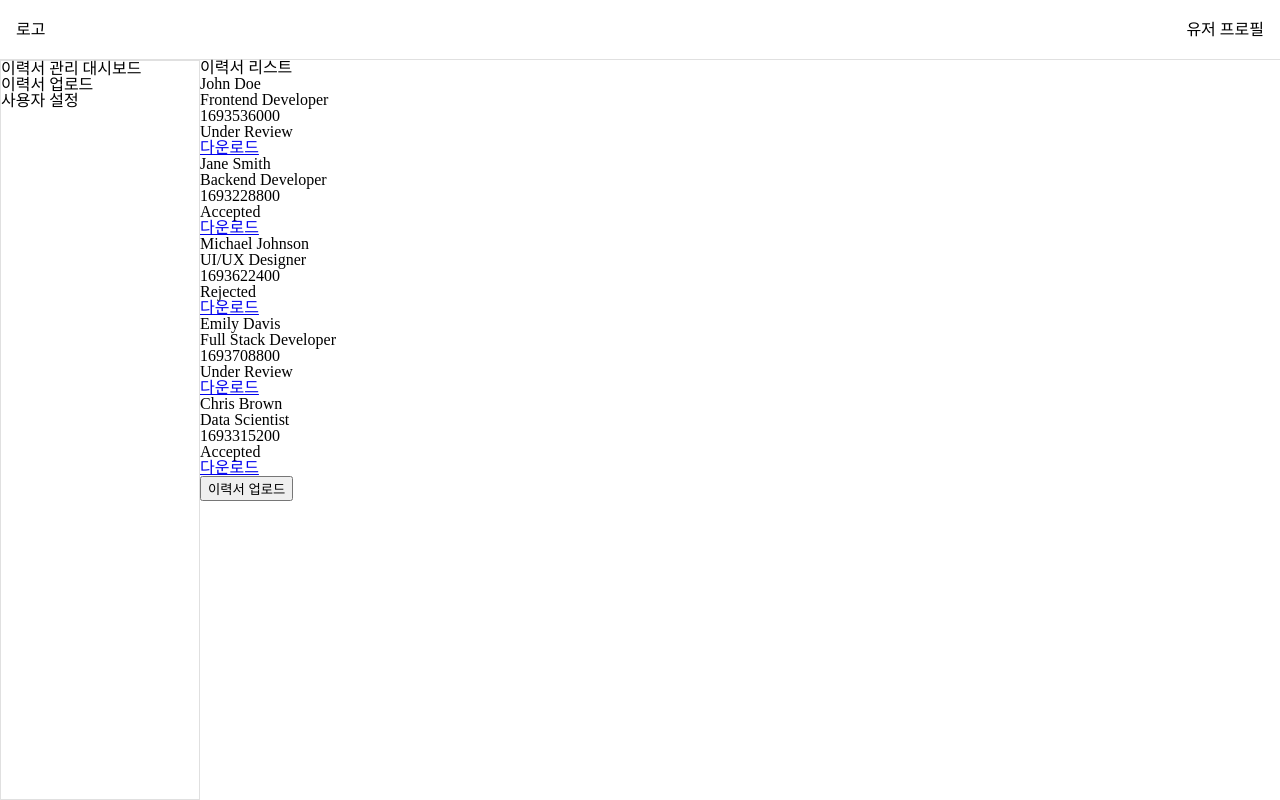
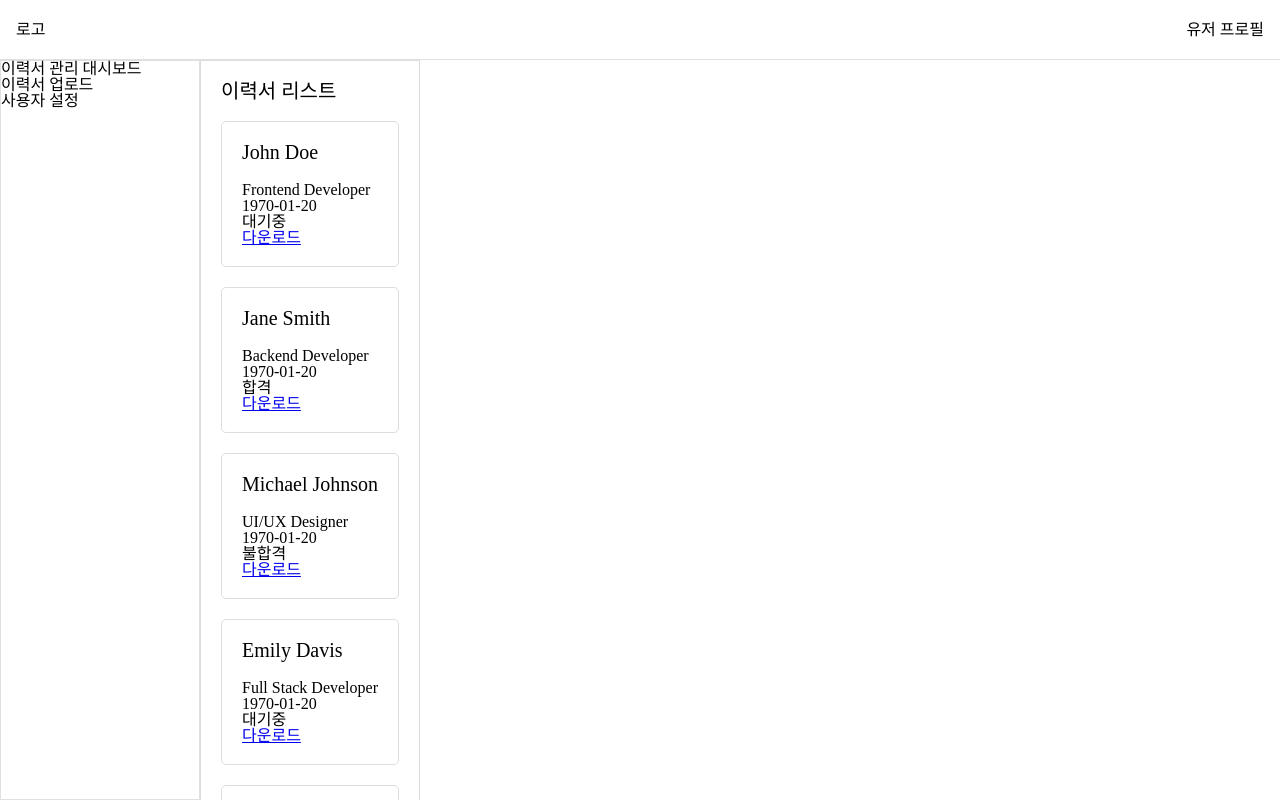
Before and after one commit to soonki-98/ats-client, a React (Create React App) app: page / in a window 1280 px wide. Shown: the top 800 px of the page. Built offline with nearby package versions, Linux system fonts and the light colour scheme.

Commit message:
이력서 리스트 표시

```diff
--- a/package.json
+++ b/package.json
@@ -10,6 +10,7 @@
     "@types/node": "^16.7.13",
     "@types/react": "^18.0.0",
     "@types/react-dom": "^18.0.0",
+    "dayjs": "^1.11.13",
     "react": "^18.3.1",
     "react-dom": "^18.3.1",
     "react-scripts": "5.0.1",
--- a/src/__mocks/resumes.ts
+++ b/src/__mocks/resumes.ts
@@ -4,7 +4,7 @@ export const _resumeList: Apis.Resume.Get[] = [
     applicantName: 'John Doe',
     jobPosition: 'Frontend Developer',
     uploadDate: 1693536000,
-    status: 'Under Review',
+    status: 'pending',
     url: 'https://example.com/resume/johndoe.pdf',
   },
   {
@@ -12,7 +12,7 @@ export const _resumeList: Apis.Resume.Get[] = [
     applicantName: 'Jane Smith',
     jobPosition: 'Backend Developer',
     uploadDate: 1693228800,
-    status: 'Accepted',
+    status: 'accepted',
     url: 'https://example.com/resume/janesmith.pdf',
   },
   {
@@ -20,7 +20,7 @@ export const _resumeList: Apis.Resume.Get[] = [
     applicantName: 'Michael Johnson',
     jobPosition: 'UI/UX Designer',
     uploadDate: 1693622400,
-    status: 'Rejected',
+    status: 'rejected',
     url: 'https://example.com/resume/michaeljohnson.pdf',
   },
   {
@@ -28,7 +28,7 @@ export const _resumeList: Apis.Resume.Get[] = [
     applicantName: 'Emily Davis',
     jobPosition: 'Full Stack Developer',
     uploadDate: 1693708800,
-    status: 'Under Review',
+    status: 'pending',
     url: 'https://example.com/resume/emilydavis.pdf',
   },
   {
@@ -36,7 +36,7 @@ export const _resumeList: Apis.Resume.Get[] = [
     applicantName: 'Chris Brown',
     jobPosition: 'Data Scientist',
     uploadDate: 1693315200,
-    status: 'Accepted',
+    status: 'accepted',
     url: 'https://example.com/resume/chrisbrown.pdf',
   },
 ];
--- a/src/entities/resume/ui/index.tsx
+++ b/src/entities/resume/ui/index.tsx
@@ -1,14 +1,23 @@
-import { ResumeWrapper } from './styles';
+import dayjs from 'dayjs';
+import { ResumeWrapper, Title } from './styles';
+import SwitchCase from '../../../shared/ui/SwitchCase';
 
 interface Props extends Apis.Resume.Get {}
 
 export default function Resume(props: Props) {
   return (
     <ResumeWrapper>
-      <h2>{props.applicantName}</h2>
+      <Title>{props.applicantName}</Title>
       <p>{props.jobPosition}</p>
-      <p>{props.uploadDate}</p>
-      <p>{props.status}</p>
+      <p>{dayjs(props.uploadDate).format('YYYY-MM-DD')}</p>
+      <SwitchCase
+        condition={props.status}
+        cases={{
+          accepted: <p>합격</p>,
+          pending: <p>대기중</p>,
+          rejected: <p>불합격</p>,
+        }}
+      />
       <a href={props.url}>다운로드</a>
     </ResumeWrapper>
   );
--- a/src/entities/resume/ui/styles.ts
+++ b/src/entities/resume/ui/styles.ts
@@ -3,4 +3,12 @@ import styled from 'styled-components';
 export const ResumeWrapper = styled.div`
   display: flex;
   flex-direction: column;
+  border: 1px solid #ddd;
+  padding: 20px;
+  border-radius: 5px;
 `;
+
+export const Title = styled.h2`
+  font-size: 20px;
+  margin-bottom: 20px;
+`;
--- a/src/features/resumeList/ui/index.tsx
+++ b/src/features/resumeList/ui/index.tsx
@@ -1,15 +1,18 @@
 import { _resumeList } from '../../../__mocks/resumes';
 import Resume from '../../../entities/resume/ui';
+import { StyledSection, StyledUl, Title } from './styles';
 
 export default function ResumeList() {
   return (
-    <section className="resume-list">
-      <h1>이력서 리스트</h1>
-      <ul>
+    <StyledSection className="resume-list">
+      <Title>이력서 리스트</Title>
+      <StyledUl>
         {_resumeList.map((resume) => (
-          <Resume key={resume.id} {...resume} />
+          <li key={resume.id}>
+            <Resume {...resume} />
+          </li>
         ))}
-      </ul>
-    </section>
+      </StyledUl>
+    </StyledSection>
   );
 }
--- /dev/null
+++ b/src/features/resumeList/ui/styles.ts
@@ -0,0 +1,21 @@
+import styled from 'styled-components';
+
+export const StyledSection = styled.section`
+  display: flex;
+  flex-direction: column;
+  padding: 20px;
+  border: 1px solid #ddd;
+`;
+
+export const Title = styled.h1`
+  font-size: 20px;
+  margin-bottom: 20px;
+`;
+
+export const StyledUl = styled.ul`
+  display: flex;
+  flex-direction: column;
+  gap: 20px;
+  list-style: none;
+  padding: 0;
+`;
--- a/src/shared/types/apis.d.ts
+++ b/src/shared/types/apis.d.ts
@@ -6,7 +6,7 @@ declare global {
         applicantName: string;
         jobPosition: string;
         uploadDate: number;
-        status: string;
+        status: 'pending' | 'accepted' | 'rejected';
         url: string;
       }
     }
```
Also changed, not shown: src/shared/ui/SwitchCase.tsx (added, +43 -0 lines), 1 other file (tests, documents, lock files or other folders).
